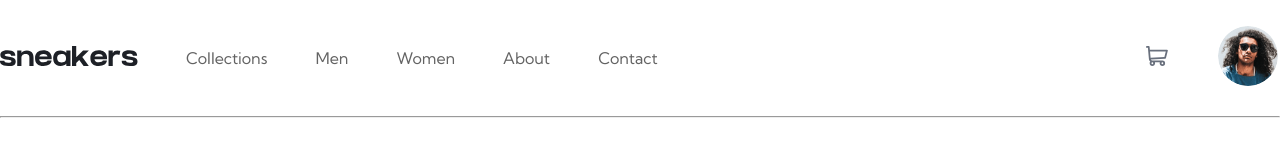
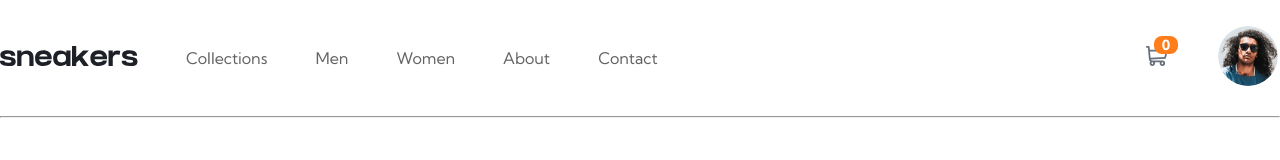
Before and after one commit to Divyue30597/e-commerce-product-page, a React (Vite) app: page / in a window 1280 px wide. Shown: the top 160 px of the page. Built offline with nearby package versions, Linux system fonts and the light colour scheme.

Commit message:
counter functionality added

```diff
--- a/src/App.css
+++ b/src/App.css
@@ -1,7 +1,3 @@
-#root {
-  /* position: relative; */
-}
-
 .container {
   margin: auto;
   display: grid;
--- a/src/App.tsx
+++ b/src/App.tsx
@@ -6,13 +6,16 @@ import { ProductImage } from "./ProductImage/ProductImage";
 import iconClose from "./assets/images/icon-close.svg";
 
 export const DialogContext = createContext({});
+export const ItemCountContext = createContext({});
 
 function App() {
   const [dialogActive, setDialogActive] = useState(false);
+  const [itemCount, setItemCount] = useState(0);
 
   return (
     <>
       <DialogContext.Provider value={{ dialogActive, setDialogActive }}>
+        <ItemCountContext.Provider value={{ itemCount, setItemCount }}>
           {dialogActive && <ImageDialog dialogActive={dialogActive} />}
           <Nav />
           <hr />
@@ -24,6 +27,7 @@ function App() {
               <ProductDetail />
             </div>
           </main>
+        </ItemCountContext.Provider>
       </DialogContext.Provider>
     </>
   );
@@ -37,7 +41,6 @@ function ImageDialog({ dialogActive }: { dialogActive: boolean }) {
       <div className="dialog-box">
         <picture>
           <img
-            // style={{ marginLeft: "436px" }}
             src={iconClose}
             alt="close icon"
             width={"24px"}
--- a/src/Nav/Nav.tsx
+++ b/src/Nav/Nav.tsx
@@ -2,8 +2,11 @@ import "./nav.css";
 import sneakersLogo from "../assets/images/logo.svg";
 import profileImage from "../assets/images/image-avatar.png";
 import cartIcon from "../assets/images/icon-cart.svg";
+import { useContext } from "react";
+import { ItemCountContext } from "../App";
 
 export function Nav() {
+  const { itemCount } = useContext(ItemCountContext);
   return (
     <nav className="navbar">
       <ul>
@@ -34,6 +37,7 @@ export function Nav() {
         <li>
           <picture className="cart-logo">
             <a href="#">
+              <div className="item-tag">{itemCount}</div>
               <img src={cartIcon} alt="Cart" />
             </a>
           </picture>
--- a/src/Nav/nav.css
+++ b/src/Nav/nav.css
@@ -53,3 +53,20 @@
   border-radius: 50%;
   transition: 400ms;
 }
+
+.cart-logo {
+  position: relative;
+}
+
+.item-tag {
+  background-color: var(--primary-color);
+  position: absolute;
+  font-size: 14px;
+  left: 8px;
+  bottom: 16px;
+  width: 24px;
+  text-align: center;
+  border-radius: 8px;
+  font-weight: 700;
+  color: #fff;
+}
--- a/src/ProductDetail/ProductDetail.tsx
+++ b/src/ProductDetail/ProductDetail.tsx
@@ -2,8 +2,22 @@ import "./productdetail.css";
 import incrementCounter from "../assets/images/icon-plus.svg";
 import decrementCounter from "../assets/images/icon-minus.svg";
 import cartIcon from "../assets/images/icon-cart-white.svg";
+import { useContext } from "react";
+import { ItemCountContext } from "../App";
 
 export function ProductDetail() {
+  const { itemCount, setItemCount } = useContext(ItemCountContext);
+
+  function increaseCount() {
+    setItemCount((itemCount: number) => itemCount + 1);
+  }
+
+  function decreaseCount() {
+    if (itemCount > 0) {
+      setItemCount((itemCount: number) => itemCount - 1);
+    }
+  }
+
   return (
     <section className="product-detail-comp">
       <p className="product-detail-header">Sneaker Company</p>
@@ -22,13 +36,13 @@ export function ProductDetail() {
       </h3>
       <div className="counter">
         <div className="change-counter">
-          <button>
+          <button onClick={decreaseCount}>
             <picture>
               <img src={decrementCounter} alt="decrement Counter" />
             </picture>
           </button>
-          <strong>0</strong>
-          <button>
+          <strong>{itemCount}</strong>
+          <button onClick={increaseCount}>
             <picture>
               <img src={incrementCounter} alt="increment Counter" />
             </picture>
```
Also changed, not shown: src/ProductImage/productimage.css (line endings or trailing spaces). Lines whose indentation alone changed are shown as unchanged.
